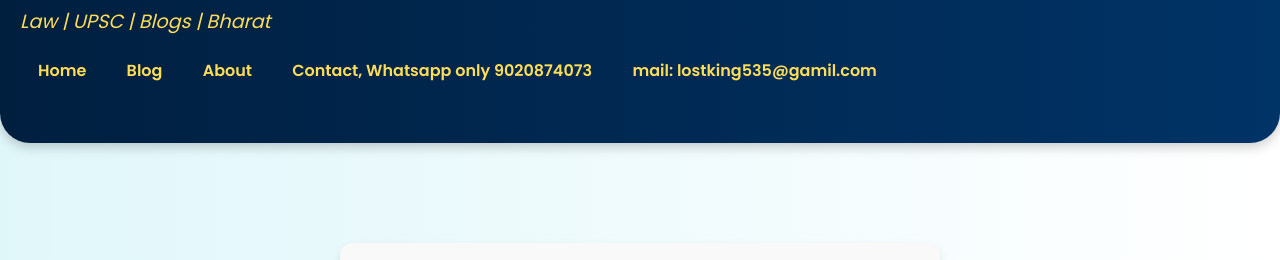
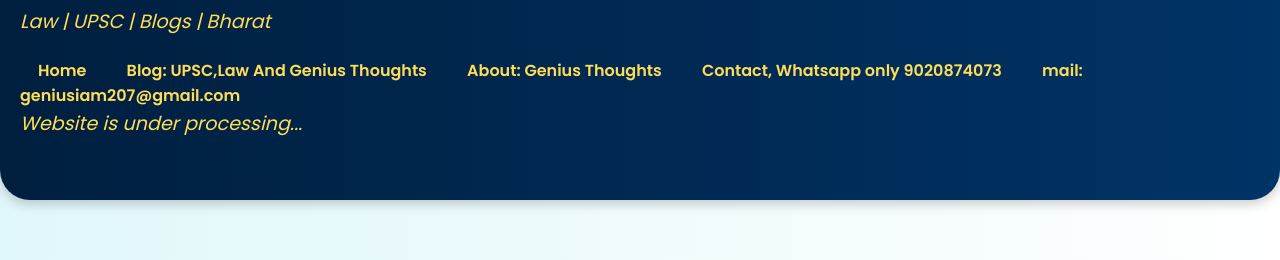
Before and after one commit to Genius2002Swapnil/Genius, a plain HTML site: page index.html in a window 1280 px wide. Shown: the part 483-743 px from the top of the page. Drawn offline with Linux system fonts and the light colour scheme.

Commit message:
Add files via upload

```diff
--- a/index.html
+++ b/index.html
@@ -16,11 +16,13 @@
     <p>Law | UPSC | Blogs | Bharat</p>
     <nav>
       <a href="#">Home</a>
-      <a href="#">Blog</a>
-      <a href="#">About</a>
+      <a href="#">Blog: UPSC,Law And Genius Thoughts</a>
+      <a href="#">About:
+         Genius Thoughts</a>
       <a href="#">Contact, Whatsapp only 9020874073</a>
-      <a href="#">mail: lostking535@gamil.com</a>
+      <a href="#">mail: geniusiam207@gmail.com</a>
     </nav>
+    <p>Website is under processing...</p>
   </header>
 
   <main>
@@ -84,6 +86,7 @@
 
   <footer>
     <p>&copy; 2025 Genius Era. All rights reserved.</p>
+    <p>Owner: SK</p>
 
   </footer>
 </body>
```
